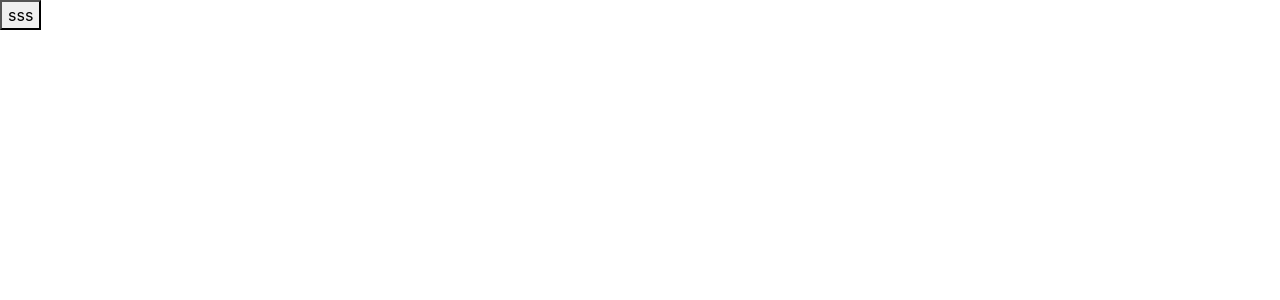
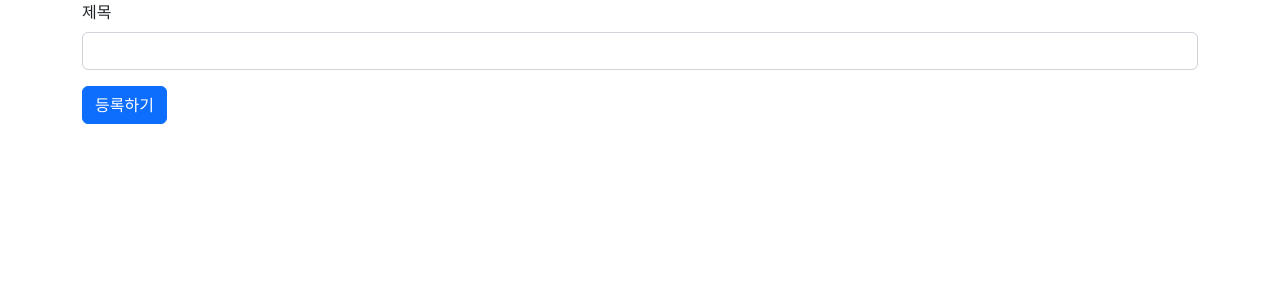
Before and after one commit to yangBasak/react-blog, a React (Create React App) app: page / in a window 1280 px wide. Shown: the top 300 px of the page. Built offline with nearby package versions, Linux system fonts and the light colour scheme.

Commit message:
포스트 제목 생성

```diff
--- a/src/App.js
+++ b/src/App.js
@@ -1,10 +1,19 @@
-import logo from "./logo.svg";
-import "./App.css";
+import { useState } from "react";
 
 function App() {
+  const [title, setTitle] = useState('')
+
   return (
-    <div>
-      <button>sss</button>
+    <div className="container">
+      <div className="mb-3">
+        <label className="form-label">제목</label>
+        <input className="form-control" value={title} onChange={(e)=>{
+          setTitle(e.target.value)
+        }} />
+      </div>
+      <button className="btn btn-primary">
+        등록하기
+      </button>
     </div>
   );
 }
```
